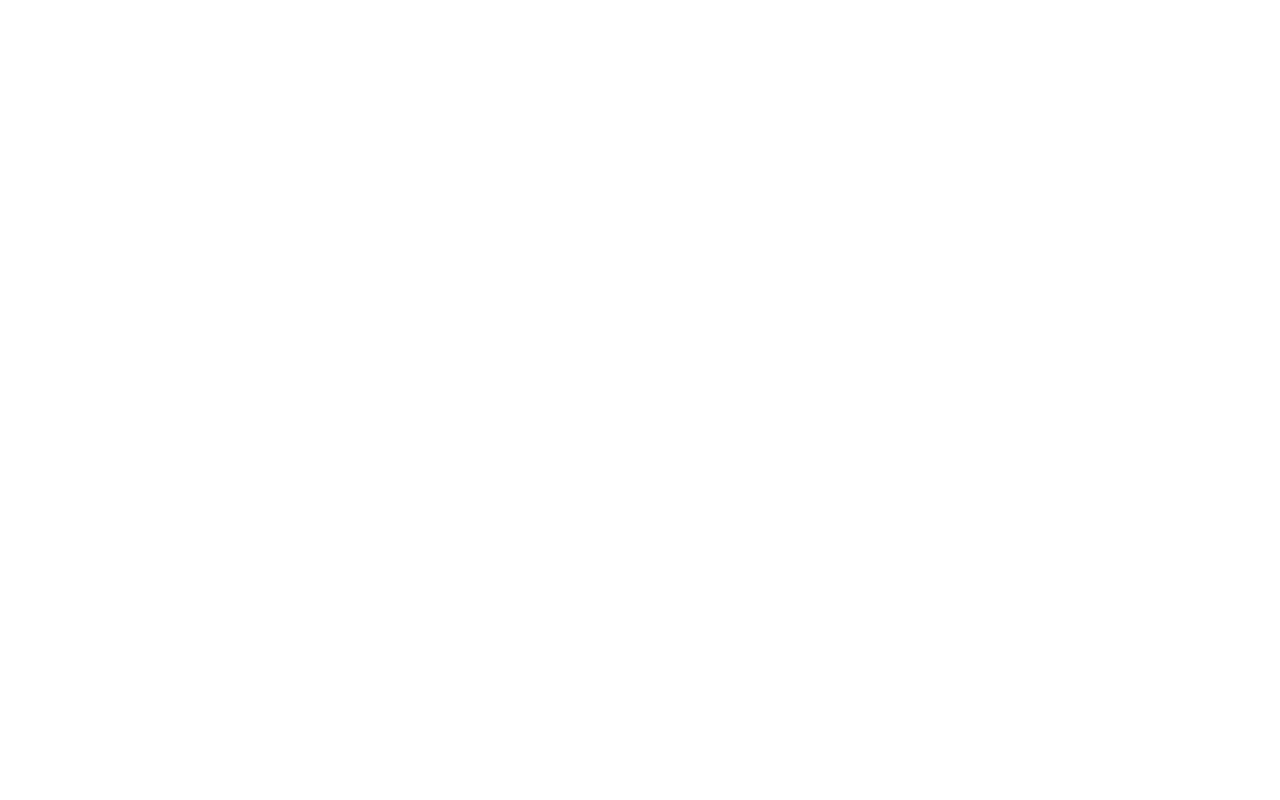
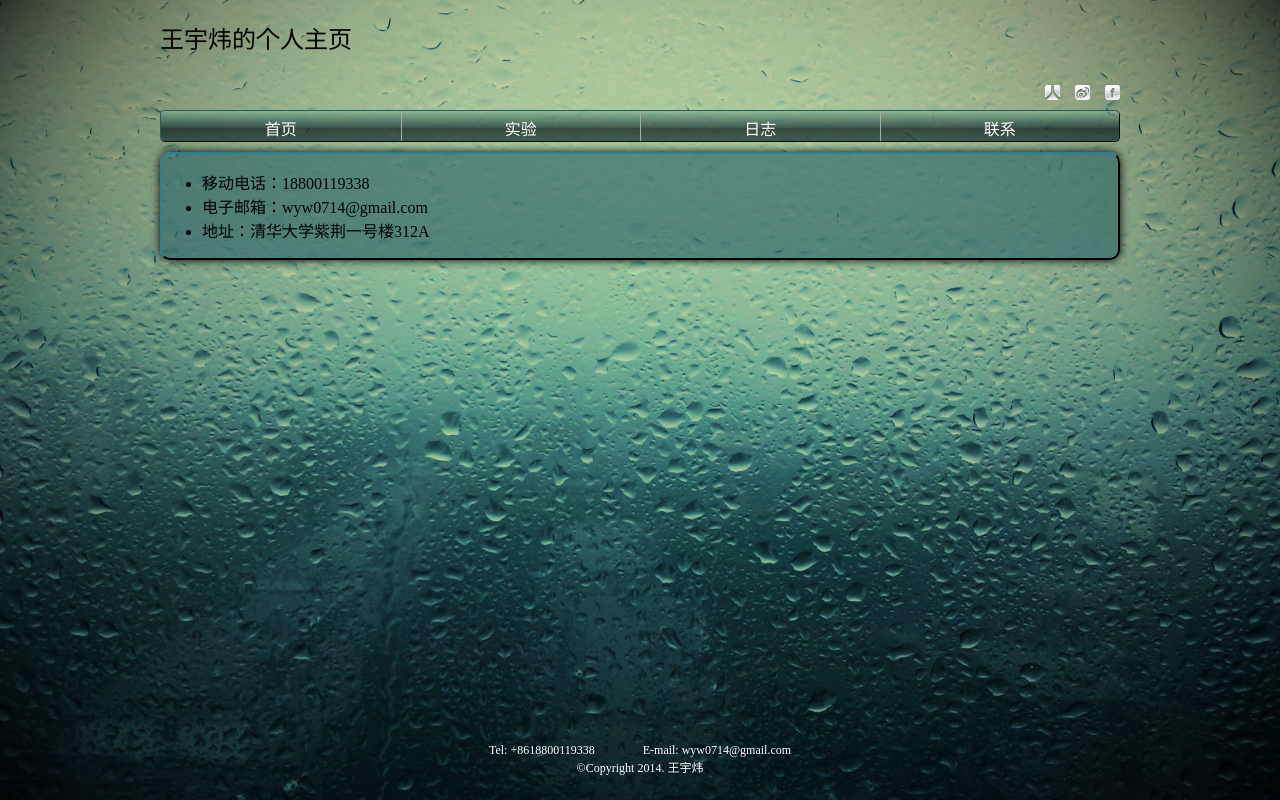
Before and after one commit to THU-wyw/THU-wyw.github.io, a plain HTML site: page contact.html in a window 1280 px wide. Drawn offline with Linux system fonts and the light colour scheme.

Commit message:
no message

```diff
--- a/contact.html
+++ b/contact.html
@@ -2,9 +2,62 @@
 <html>
 <head>
 <meta charset="utf-8">
-<title>无标题文档</title>
+<title>Homepage</title>
+<link rel="stylesheet" href="css/base.css">
 </head>
 
 <body>
+<div id="main_container">
+<div id="content" class="clearfix">
+	<header>
+    	<div class="container">
+            <section id="title">
+                <h1>王宇炜的个人主页</h1>
+            </section>
+            <div class="clearfix">
+            <section class="socials ">
+              	<ul class="socials_list">
+                    <li><a href="http://www.renren.com/330199221/profile"><img src="images/socials/renren.png" alt="人人" width="15"></a></li>
+                    <li><a href="http://www.weibo.com/2929456705/profile?rightmod=1&wvr=5&mod=personinfo"><img src="images/socials/weibo.png" alt="微博" width="15"></a></li>
+                    <li><a href="https://www.facebook.com/profile.php?id=100005677925190"><img src="images/socials/facebook.png" alt="facebook" width="15"></a></li>
+                </ul>
+            </section>
+            </div>
+            <nav class="menu">
+                <ul>
+                    <li><a href="index.html">首页</a></li>
+                    <li><a href="experiments.html">实验</a></li>
+                    <li><a href="blogs.html">日志</a></li>
+                    <li><a href="contact.html">联系</a></li>
+                </ul>
+            </nav>
+        </div>
+    </header>
+
+    <div class="container">
+    	<section class="one_column_body">
+        	<article>
+            	<div class="contacts">
+                    <ul>
+                    	<li><span>移动电话：</span>18800119338</li>
+                        <li><span>电子邮箱：</span>wyw0714@gmail.com</li>
+                        <li><span>地址：</span>清华大学紫荆一号楼312A</li>
+                    </ul>
+                </div>
+            </article>
+        </section>
+   	</div>
+</div>
+    <footer>
+    	<div class="container">
+        	<section id="foot">
+            	<p>Tel: +8618800119338　　　　E-mail: wyw0714@gmail.com</p>
+                <p>&copy;Copyright 2014. 王宇炜</p>
+          </section>
+        </div>
+    </footer>
+</div>
 </body>
 </html>
+</body>
+</html>
--- a/css/base.css
+++ b/css/base.css
@@ -41,7 +41,7 @@ header {
 	padding: 0;
 	margin: 0;
 	border: 1px;
-	border-color: rgb(0,102,255);
+	border-color: rgb(41,90,91);
 	border-style: outset;
 	border-radius: 5px 5px 5px 5px;
 }
@@ -62,13 +62,20 @@ header {
 	text-align: center;
 	text-decoration: none;
 	color: white;
-	background: linear-gradient(to bottom, rgb(117,151,213) 0%, rgb(47,83,149) 50%, rgb(28,49,89) 50%, rgb(117,151,213) 100%);
+	background: linear-gradient(to bottom, rgba(128,181,150,0.7) 0%, rgba(13,41,42,0.7) 50%, rgba(7,20,22,0.7) 50%, rgba(23,55,61,0.7) 100%);
 }
+.menu a:hover {
+	box-shadow: #000000 0px 0px 10px inset;
+	color: white;
+}
+.menu a:active {
+	box-shadow: #000000 0px 0px 10px inset;
+	background: linear-gradient(to bottom, rgba(158,211,180,0.7) 0%, rgba(43,71,42,0.7) 50%, rgba(37,50,52,0.7) 50%, rgba(53,85,91,0.7) 100%);
+	color: white;
+}
+
 .menu li + li a {
 	border-left: 1px solid #AAAAAA;
-}
-.menu a:hover {
-	color: #555555;
 }
 .subtitle_container {
 	padding: 0;
@@ -113,7 +120,7 @@ article h2, aside h2 {
 	overflow: auto;
 	margin: 0 0 10px 0;
 	padding: 0 0 5px 0;
-	border-bottom: 1px solid black;
+	border-bottom: 2px black dotted;
 }
 article h3, aside h3 {
 	font-size: 16px;
@@ -130,6 +137,12 @@ article h4, aside h4 {
 	font-size: 10px;
 	color: rgb(0,0,102);
 	margin: 0;
+}
+aside h4 + h3 {
+	border-top: 1px;
+	border-top-style: dotted;
+	border-top-color: rgba(0, 0, 0, 0.7);
+	padding-top: 8px;
 }
 div.more {
 	position: absolute;
@@ -149,13 +162,13 @@ article, aside {
 	padding: 0;
 	position: relative;
 	margin: 0 0 12px 0;
-	background: rgba(199,213,237,0.5);
+	background: rgba(53,108,108,0.7);
 	text-align: justify;
 	border-radius: 10px 10px 10px 10px;
 	border: 2px;
 	border-style: outset;
-	border-color: rgb(117,151,213);
-	box-shadow: #AAAAAA;
+	border-color: rgba(20,53,60,1);
+	box-shadow: #000000 0px 0px 10px;
 }
 
 section.two_column_body article, section.two_column_body aside {
@@ -213,9 +226,20 @@ section#foot p {
 	text-align: center;
 }
 
-@media screen and (max-width: 1000px) {
+@media screen and (max-width: 1000px) and (min-width: 500px) {
 div.container {
 	width: 98%;
 	margin: 0 auto;
 }
 }
+
+@media screen and (max-width: 499px) {
+div.container {
+	width: 98%;
+	margin: 0 auto;
+}
+section.two_column_body article, section.two_column_body aside {
+	width: auto;
+	float: none;
+}
+}
```
